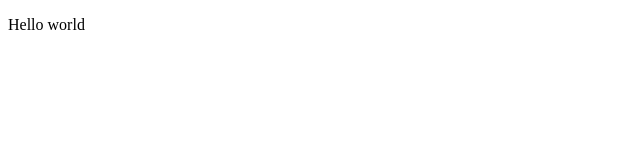
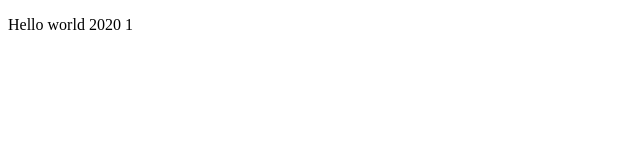
Before and after one commit to msa16/msa16.github.io, a plain HTML site: page index.html in a window 1280 px wide. Shown: the full height of the page, 0-640 px from the left. Drawn offline with Linux system fonts and the light colour scheme.

Commit message:
Test 2020 1

```diff
--- a/index.html
+++ b/index.html
@@ -5,7 +5,7 @@
         <title>Hello world</title>
     </head>
     <body>
-        <p>Hello world</p>
+        <p>Hello world 2020 1</p>
     </body>
 
 </html>
```
